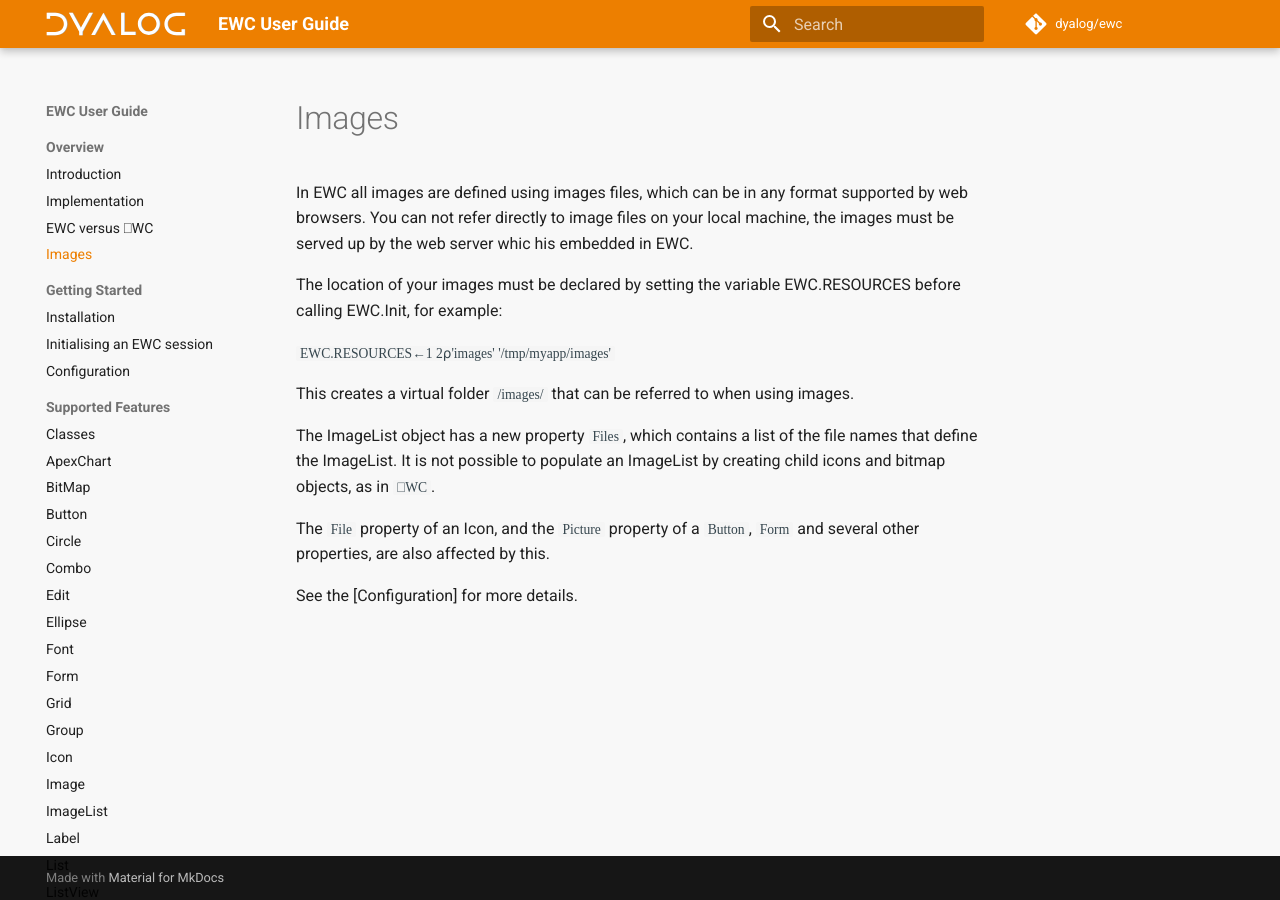
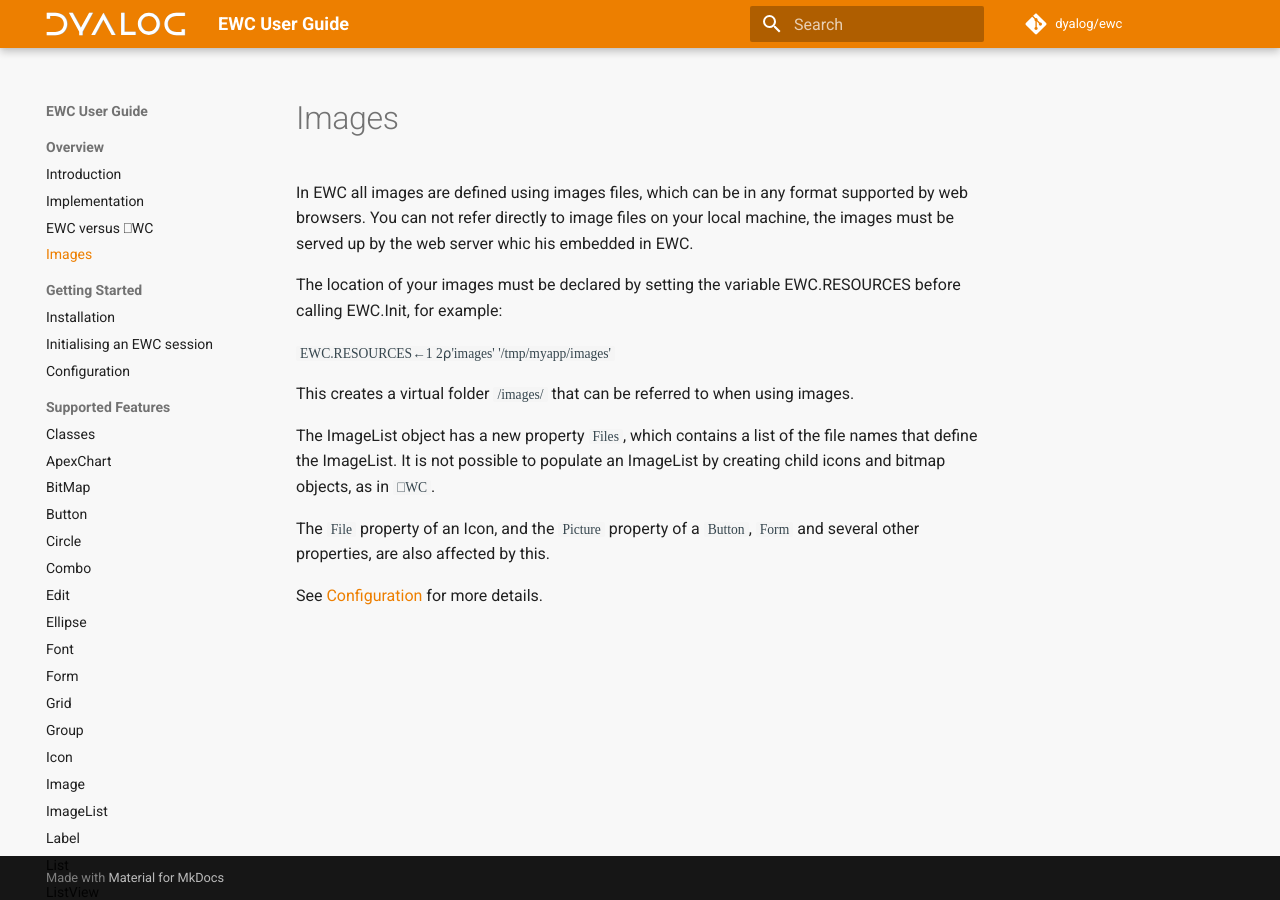
Before and after one commit to Dyalog/EWC, an MkDocs documentation site: the page built from docs/Discussion/Images.md, in a window 1280 px wide. Built offline with MkDocs 1.6.1 and Material for MkDocs 9.7.7, drawn with Linux system fonts in a browser that asks for light colours; some web fonts are replaced; comment, search, counter and statistics services are not loaded; the version menu is left out.

Commit message:
Add missing link to Configuration page in Images.md

```diff
--- a/docs/Discussion/Images.md
+++ b/docs/Discussion/Images.md
@@ -19,4 +19,4 @@
 The `File` property of an Icon, and the `Picture` property of a `Button`, `Form`
 and several other properties, are also affected by this.
 
-See the [Configuration] for more details.
+See [Configuration](../Usage/Initialisation.md) for more details.
```
